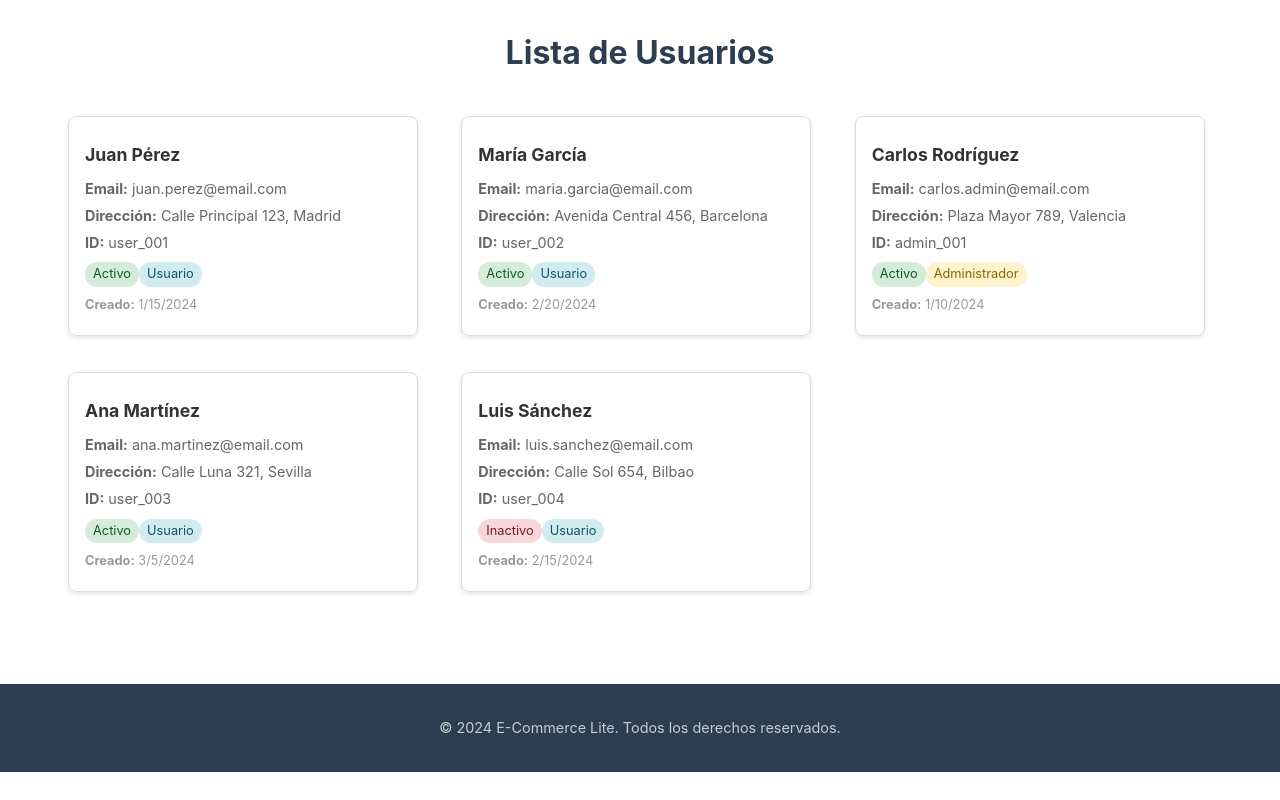
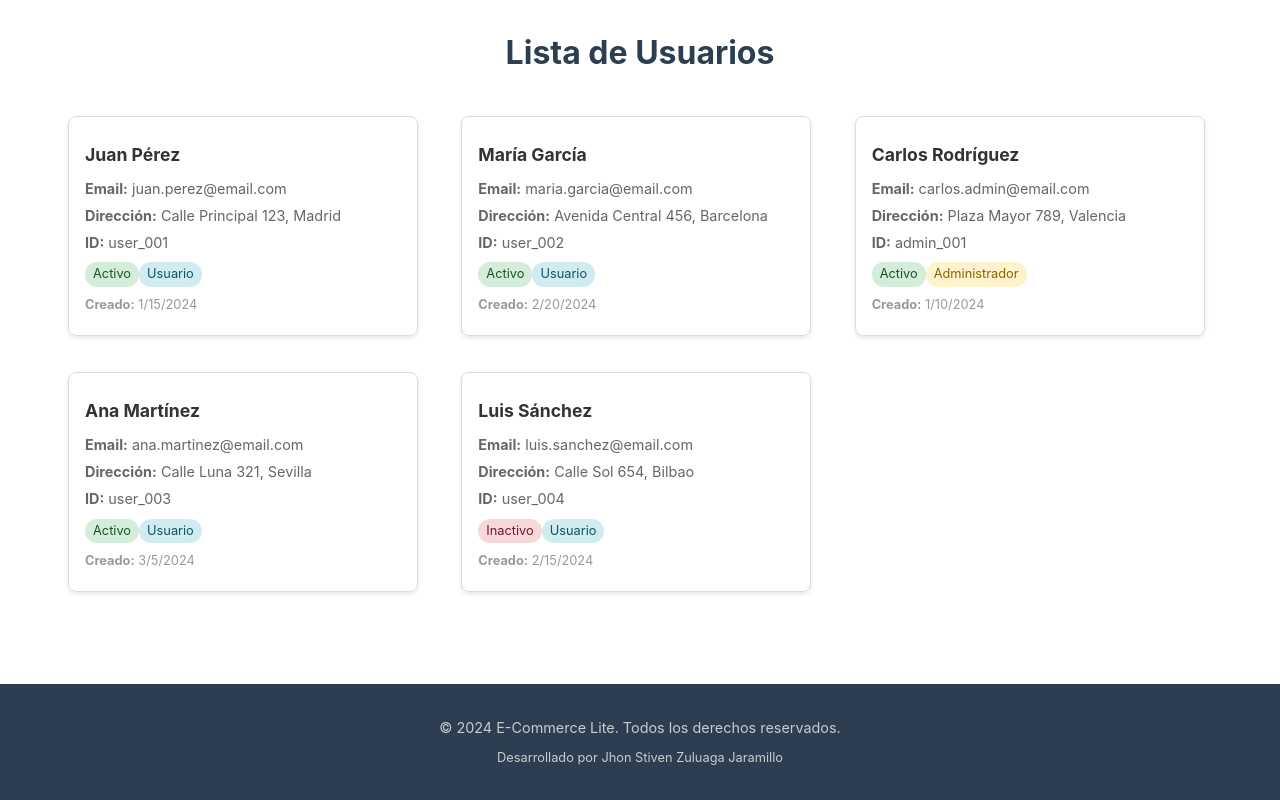
Before and after one commit to mordeworti-lang/users_stories_TS, a React (Create React App) app: page / in a window 1280 px wide. Shown: the part 2894-3694 px from the top of the page. Before the commit the page ends 3666 px from the top, so only its background shows below. Built offline with nearby package versions, Linux system fonts and the light colour scheme.

Commit message:
feat: add developer credits
- Add Jhon Stiven Zuluaga Jaramillo credits in footer

```diff
--- a/src/App.tsx
+++ b/src/App.tsx
@@ -23,6 +23,9 @@ const App: React.FC = () => {
           <p className="footer-text">
             © 2024 E-Commerce Lite. Todos los derechos reservados.
           </p>
+          <p className="footer-text" style={{ marginTop: '0.5rem', fontSize: '0.8rem' }}>
+            Desarrollado por Jhon Stiven Zuluaga Jaramillo
+          </p>
         </div>
       </footer>
     </div>
```
